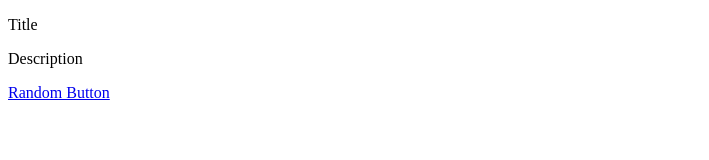
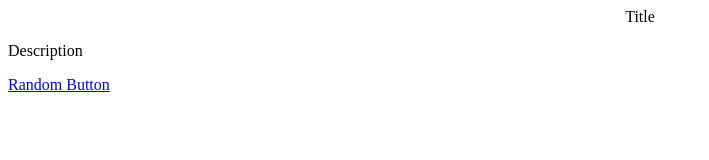
Before and after one commit to avemaro/avemaro.github.io, a plain HTML site: page index.html in a window 1280 px wide. Shown: the whole page, without its empty margins (0-709 px from the left). Drawn offline with Linux system fonts and the light colour scheme.

Commit message:
Update index.html

```diff
--- a/index.html
+++ b/index.html
@@ -4,7 +4,7 @@
     <title>My test page</title>
   </head>
   <body>
-    <p>Title</p>
+    <div style="text-align: center">Title</div>
     <p>Description</p>
     <a href="result.html">Random Button</a>
   </body>
```
